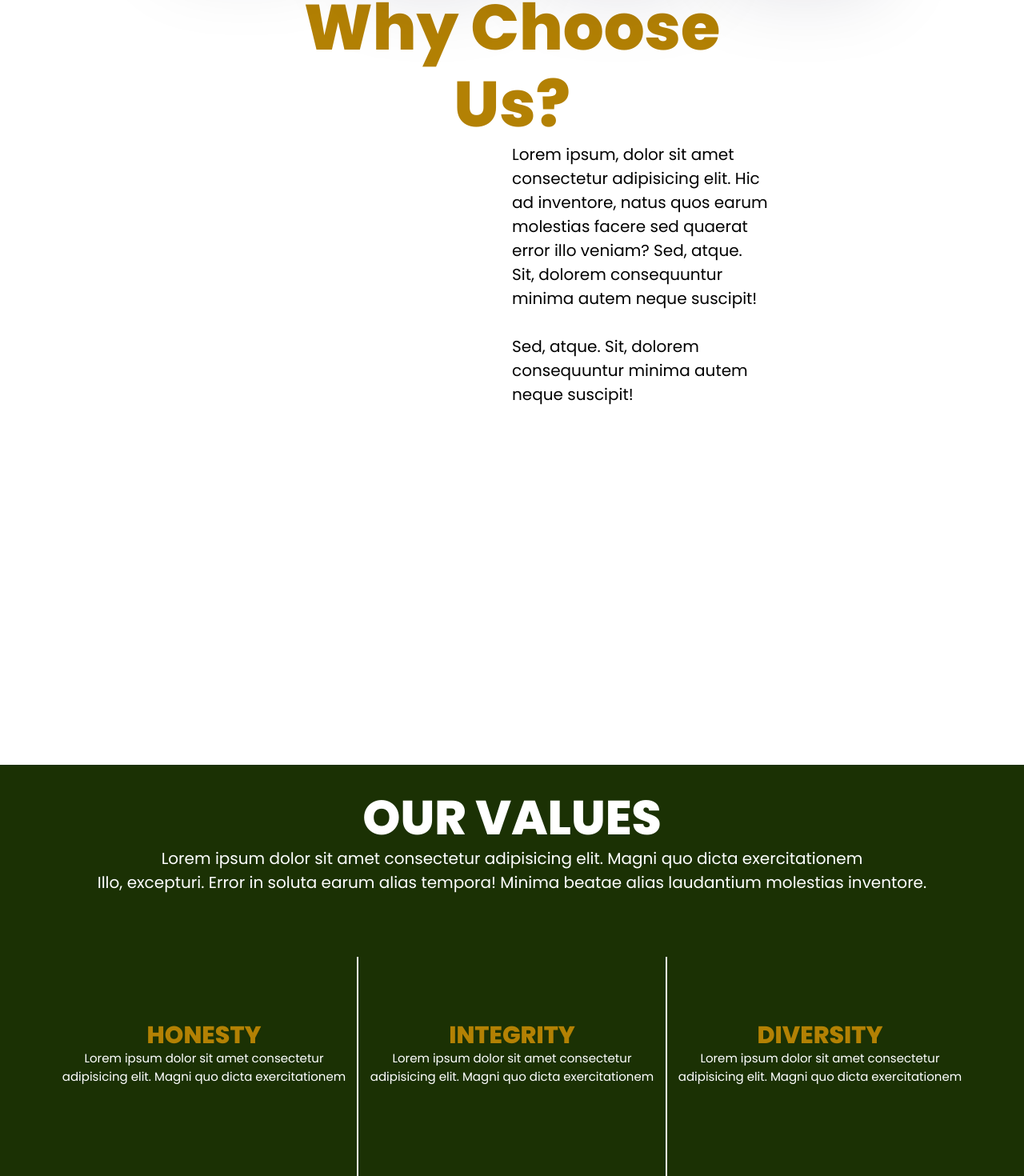
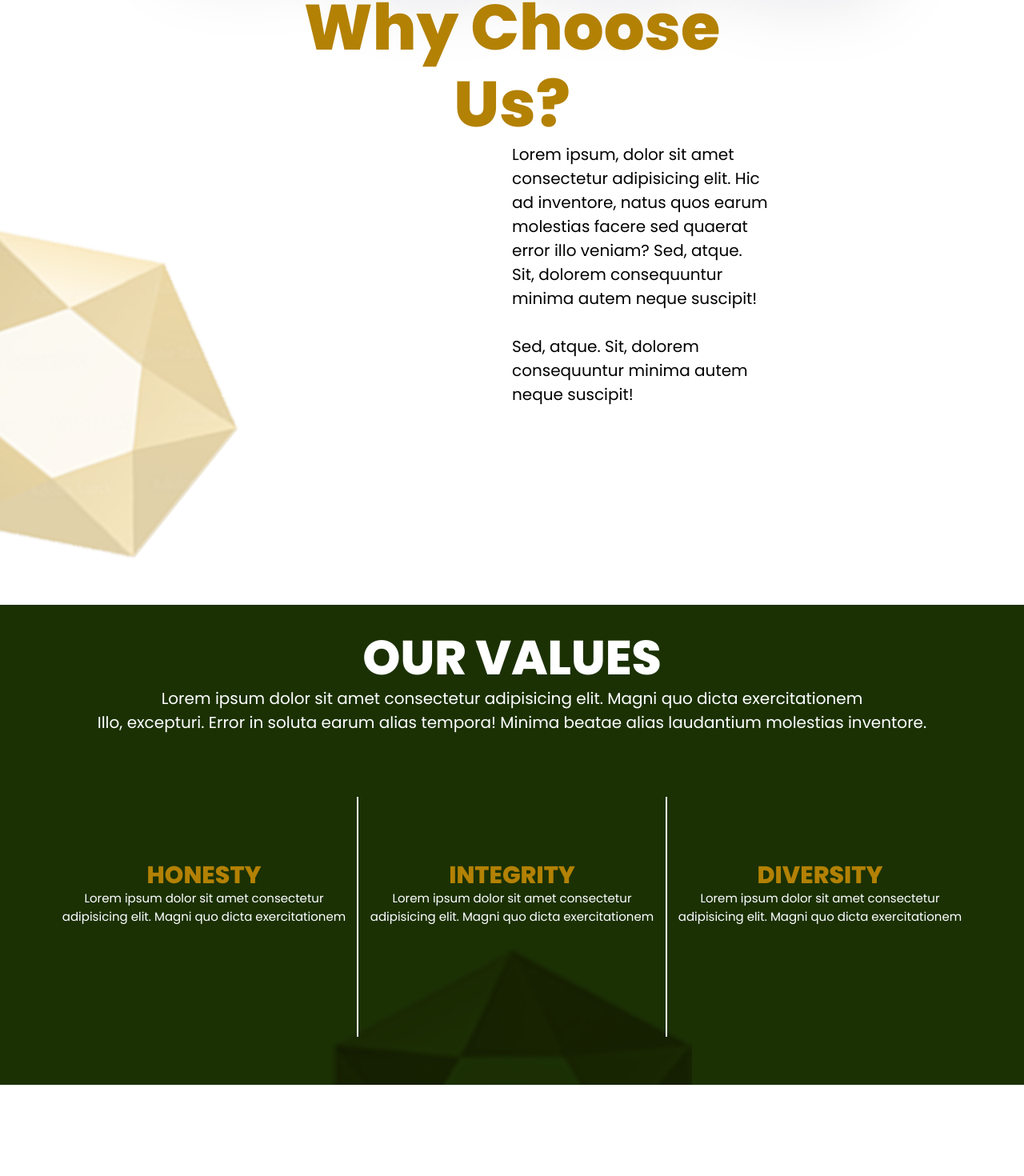
Before and after one commit to Benjamin2404-AB/EMERALD-MAY, a React (Vite) app: page / in a window 1280 px wide. Shown: the part 909-2379 px from the top of the page at 80% size. After the commit the page ends 2265 px from the top, so only its background shows below. Built offline with nearby package versions, Linux system fonts and the light colour scheme.

Commit message:
editing sections BG

```diff
--- a/src/Components/Home.tsx
+++ b/src/Components/Home.tsx
@@ -1,4 +1,5 @@
 import BackgroundImg from '../assets/tb.jpg'
+import logoImg from '../assets/eme2.png'
 import "../styles/Home.css"
 import "../styles/Button.css"
 import Button from './Buttons';
@@ -8,6 +9,7 @@ import "@fontsource/poppins/800.css";
 
 function Home() {
     const bgImage =  `linear-gradient(rgb(27, 49, 4),rgba(27, 49, 4,0.8)),url(${BackgroundImg})`;
+    const logImage = `url(${logoImg})`;
   return (
     <div className="Homebackground"style={{backgroundImage: bgImage}}>
 
@@ -59,7 +61,7 @@ function Home() {
           }
         </div>
 
-        <div className="section2">
+        <div className="section2" style={{backgroundImage:logImage}}>
 
           <div className="text">
 
--- a/src/styles/Home.css
+++ b/src/styles/Home.css
@@ -92,13 +92,16 @@
     background-color: #ffffff;
     position: relative;
     height: 600px;
-    background-size: cover;
+    background-size:300px;
+    background-position:0px 130px;
+    background-blend-mode:multiply;
+
 
     top: 0;
     left: 0;
     background-repeat: no-repeat;
     width: 100%;
-    z-index: -1;
+    z-index: 1;
     font-family: Poppins;
     justify-content: center;
     align-self: center;
@@ -157,7 +160,7 @@
       position: relative;
       height: 600px;
       background-size: cover;
-      margin-top: 200px;
+      margin-top: 0px;
       top: 0;
       left:0;
       background-repeat: no-repeat;
@@ -167,7 +170,25 @@
       justify-content: center;
       align-self: center;
       display: flex;
-      position:relative;
+
+
+  }
+
+  .section3::before{
+    content:"";
+    background-image: url(/src/assets/favlogo.png);
+    background-size: 450px;
+    background-repeat: no-repeat;
+    background-position: 50% 430px;
+    background-blend-mode: multiply;
+    background-color: rgb(27, 49, 4);
+    width: 100%;
+    position: absolute;
+    top: 0px;
+    right: 0px;
+    bottom: 0px;
+    left: 0px;
+    opacity: 0.75;
 
   }
   .text3{
```
